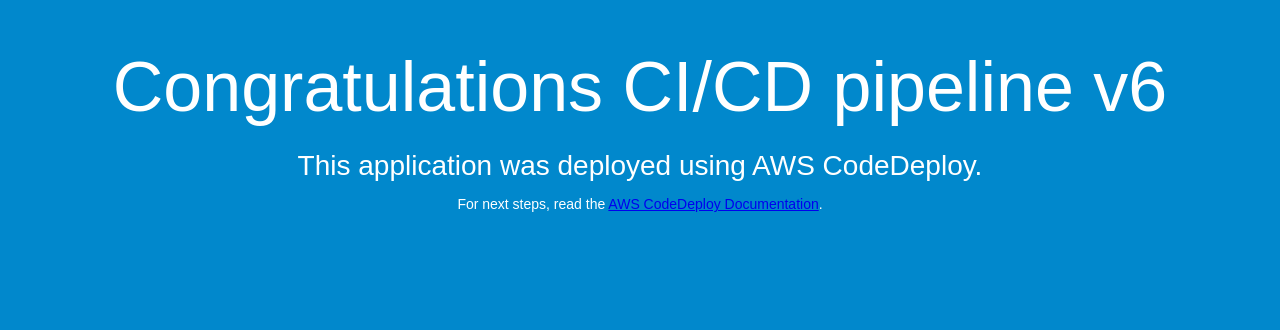
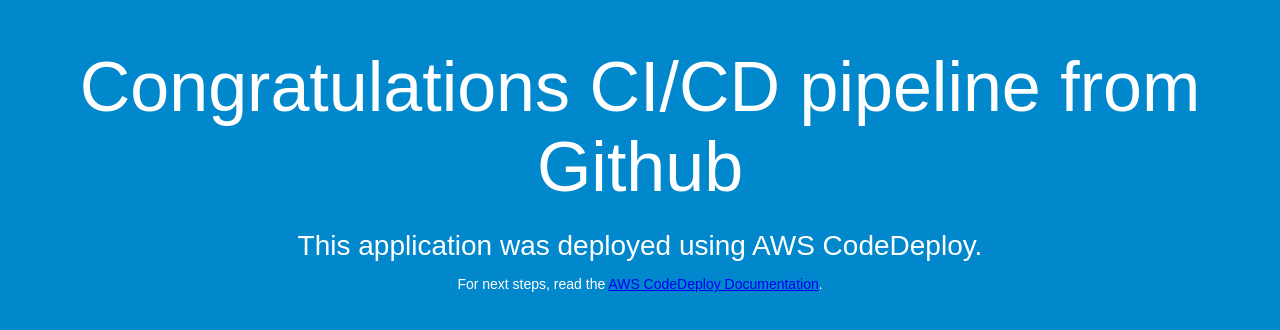
Before and after one commit to Fredsonjb/Webapp, a plain HTML site: page index.html in a window 1280 px wide. Drawn offline with Linux system fonts and the light colour scheme.

Commit message:
Testando CI/CD Github

```diff
--- a/index.html
+++ b/index.html
@@ -26,7 +26,7 @@
 </head>
 <body>
   <div align="center">
-    <h1>Congratulations CI/CD pipeline v6</h1>
+    <h1>Congratulations CI/CD pipeline from Github</h1>
     <h2>This application was deployed using AWS CodeDeploy.</h2>
     <p>For next steps, read the <a href="http://aws.amazon.com/documentation/codedeploy">AWS CodeDeploy Documentation</a>.</p>
   </div>
```
